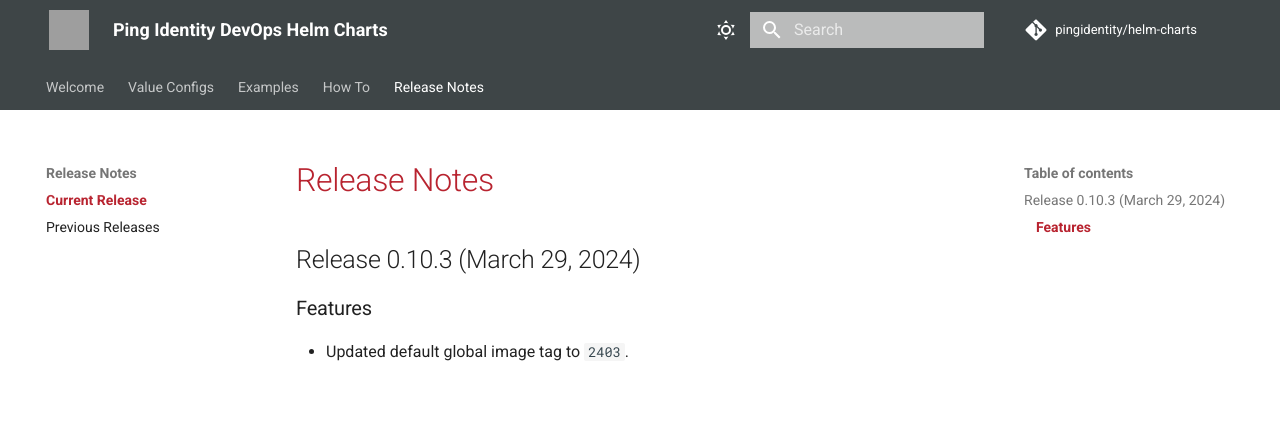
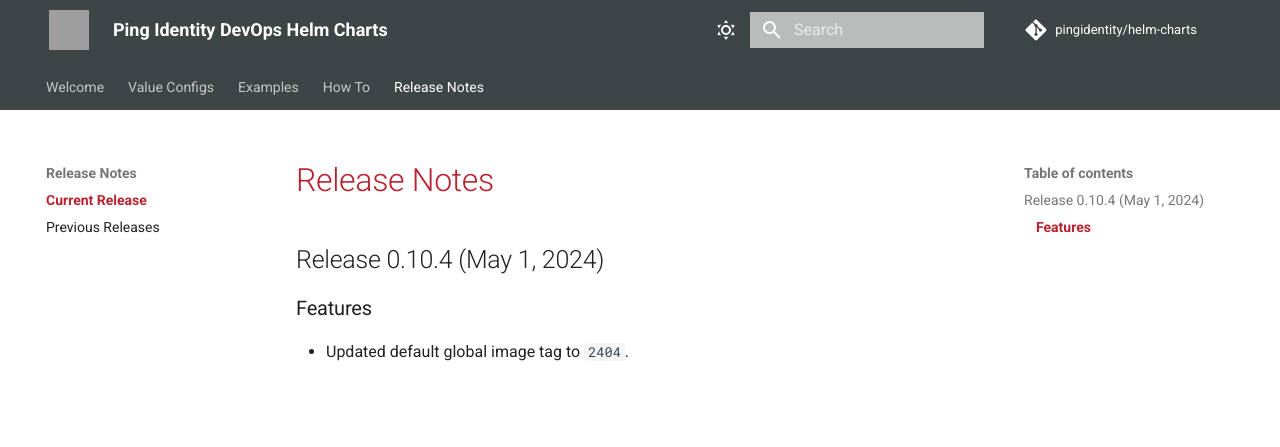
Before and after one commit to pingidentity/helm-charts, an MkDocs documentation site: the page built from docs/release-notes/currentRelease.md, in a window 1280 px wide. Shown: the top 447 px of the page. Built offline with MkDocs 1.6.1 and Material for MkDocs 9.7.7, drawn with Linux system fonts in a browser that asks for light colours; comment, search, counter and statistics services are not loaded; grey boxes are pictures that could not be loaded.

Commit message:
Release 0.10.4

```diff
--- a/docs/release-notes/currentRelease.md
+++ b/docs/release-notes/currentRelease.md
@@ -1,4 +1,4 @@
 # Release Notes
-## Release 0.10.3 (March 29, 2024)
+## Release 0.10.4 (May 1, 2024)
 ### Features ###
-  - Updated default global image tag to `2403`.
+  - Updated default global image tag to `2404`.
```
Also changed, not shown: docs/config/supported-values.md (+1 -1 lines), docs/index.yaml (+13 -1 lines), docs/release-notes/previousReleases.md (+4 -0 lines), 2 other files.
